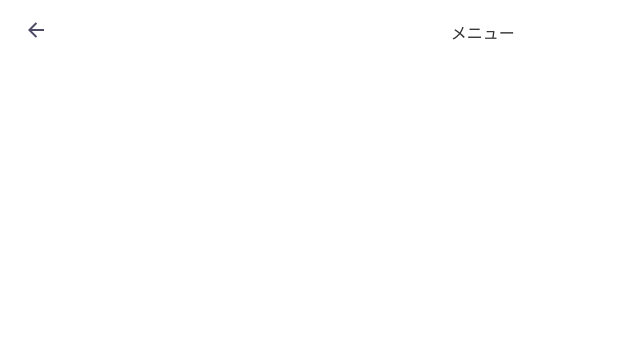
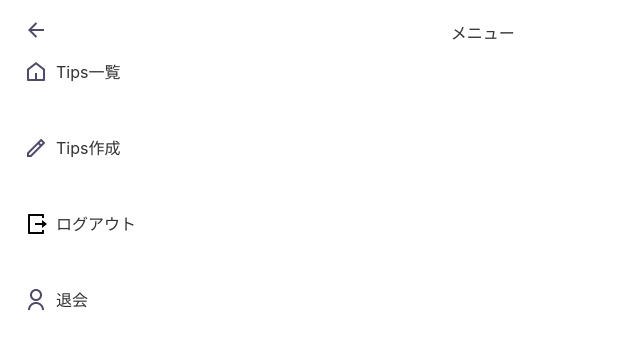
Before and after one commit to ttcksf/code-tips-app, a React (Create React App) app: page / in a window 1280 px wide. Shown: the top 348 px of the page, without its empty margins (0-640 px from the left). Built offline with nearby package versions, Linux system fonts and the light colour scheme.

Commit message:
create modal-menu

```diff
--- a/src/App.css
+++ b/src/App.css
@@ -15,7 +15,16 @@ body {
   --black: #333;
   --white: #fff;
 }
-
+ul {
+  margin: 0;
+  padding: 0;
+}
+li {
+  list-style: none;
+}
+a {
+  text-decoration: none;
+}
 .App {
   text-align: center;
 }
@@ -90,3 +99,20 @@ body {
   width: 24px;
   height: 24px;
 }
+.modal-menu-list ul {
+  margin-top: 16px;
+}
+.modal-menu-list ul li {
+  margin-bottom: 48px;
+}
+.modal-menu-list ul li a img {
+  width: 24px;
+  height: 24px;
+}
+.modal-menu-list ul li a span {
+  font-size: 16px;
+  color: var(--black);
+  margin-left: 8px;
+  vertical-align: top;
+  line-height: 24px;
+}
--- a/src/components/common/molecules/ModalMenu.js
+++ b/src/components/common/molecules/ModalMenu.js
@@ -1,5 +1,9 @@
 import React from "react";
 import HeaderMenuBack from "../atoms/HeaderMenuBack";
+import TipsListImg from "../../../images/home.png";
+import NewPostImg from "../../../images/pencil.png";
+import LogOutImg from "../../../images/door.png";
+import SignOutImg from "../../../images/human.png";
 
 const ModalMenu = () => {
   return (
@@ -12,6 +16,34 @@ const ModalMenu = () => {
           </div>
           <div></div>
         </header>
+        <main className="modal-menu-list">
+          <ul>
+            <li>
+              <a href="#">
+                <img src={TipsListImg} alt="TipsList" />
+                <span>Tips一覧</span>
+              </a>
+            </li>
+            <li>
+              <a href="#">
+                <img src={NewPostImg} alt="NewPost" />
+                <span>Tips作成</span>
+              </a>
+            </li>
+            <li>
+              <a href="#">
+                <img src={LogOutImg} alt="LogOut" />
+                <span>ログアウト</span>
+              </a>
+            </li>
+            <li>
+              <a href="#">
+                <img src={SignOutImg} alt="SignOut" />
+                <span>退会</span>
+              </a>
+            </li>
+          </ul>
+        </main>
       </div>
     </>
   );
```
